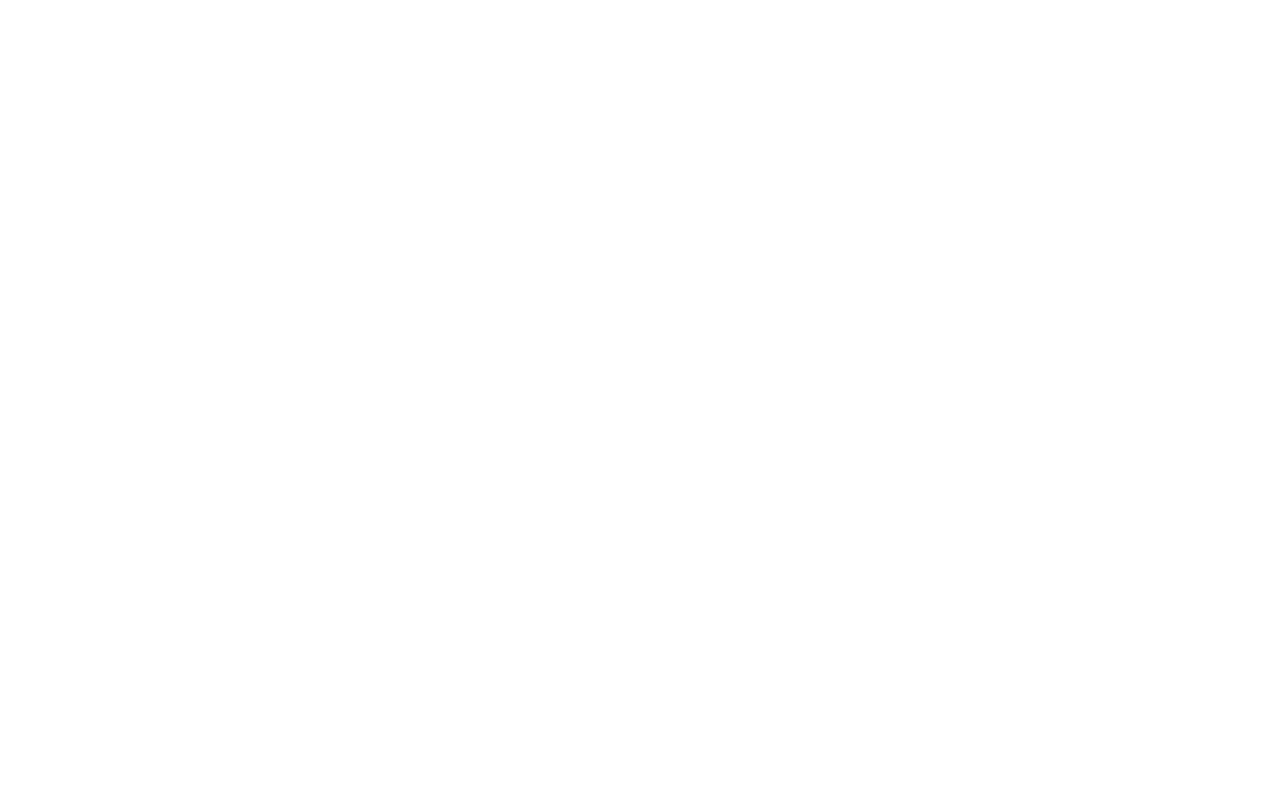
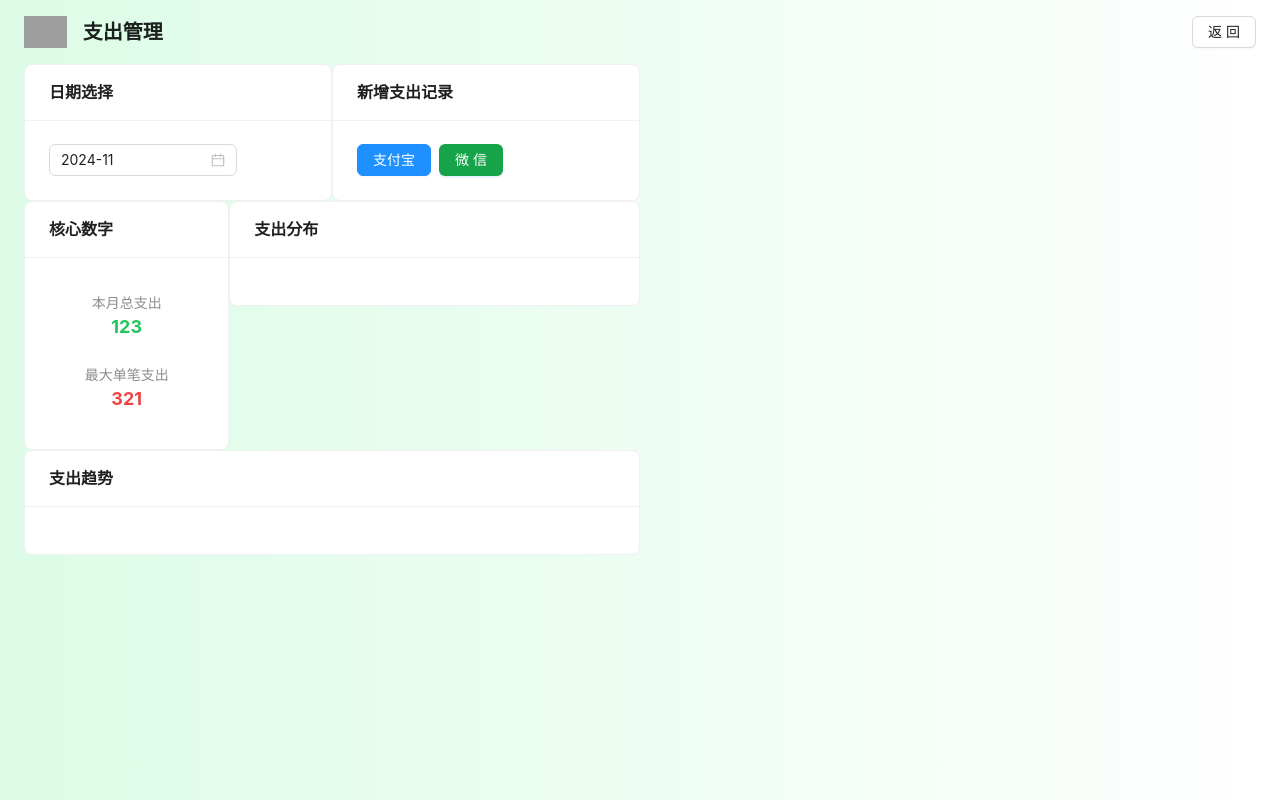
Before and after one commit to DennyNo1/money-book, a React (Create React App) app in the folder front-end/: page /expense in a window 1280 px wide. Before the commit this address had no page. Built offline with nearby package versions, Linux system fonts and the light colour scheme; grey boxes are pictures that could not be loaded.

Commit message:
build basic framword for page expense

```diff
--- a/front-end/src/App.js
+++ b/front-end/src/App.js
@@ -10,6 +10,7 @@
 import Test from "./pages/Test.jsx";
 import { ConfigProvider } from "antd"
 import InvestChart from "./pages/InvestChart.jsx";
+import Expense from "./pages/Expense.jsx";
 //import "./App.css"; // 引入样式文件（如果有）
 
 //App.js 是作为根组件，其他组件通常会在其中被嵌套。
@@ -62,7 +63,7 @@
             <Route path="/register" element={<Register />}></Route>
             <Route path="/code" element={<Code />}></Route>
             <Route path="/test" element={<Test />} />
-
+            <Route path="/expense" element={<Expense />} />
           </Routes>
         </BrowserRouter>
       </ConfigProvider>
--- /dev/null
+++ b/front-end/src/pages/Expense.jsx
@@ -0,0 +1,105 @@
+import { useEffect, useState } from "react";
+import {
+    Row,
+    Col,
+    Card,
+    Empty,
+    Button,
+    Typography,
+    message,
+    Layout,
+    DatePicker,
+    Space
+} from "antd";
+import dayjs from 'dayjs';
+const { Title, Text } = Typography;
+
+const { Header, Content } = Layout;
+export default function Expense() {
+    const [datePicker, setDatePicker] = useState(dayjs(new Date()));
+    const datePickerOnChange = (date, dateString) => {
+        console.log(date, dateString);
+        setDatePicker(date);
+
+    }
+    return (
+        <Layout className="h-screen ">
+            {/* AppBar */}
+            <Header className="h-1/8 bg-gradient-to-r from-green-100 to-white shadow-md px-6 flex justify-between items-center">
+                <div className="flex items-center">
+                    <img src="/logo.svg" alt="Logo" className="h-8 mr-4" />
+                    <Title level={4} style={{ margin: 0 }}>支出管理</Title>
+                </div>
+                <Button onClick={() => window.history.back()}
+                >返回</Button>
+
+            </Header>
+
+            <Content className="px-6 bg-gradient-to-r from-green-100 to-white ">
+                <Row gutter={[0, 24]}>
+                    <Col span={6}>
+                        <Card
+                            title={<div >日期选择</div>}
+                        >
+                            <DatePicker onChange={datePickerOnChange} picker="month" defaultValue={datePicker} />
+                        </Card>
+                    </Col>
+                    <Col span={6}>
+                        <Card
+                            title={<div >新增支出记录</div>}
+                        >
+                            <Space>
+                                <Button style={{
+                                    backgroundColor: '#1E90FF',
+                                    borderColor: '#1E90FF',
+                                    color: '#fff'                // 自定义文字色
+                                }} >
+                                    支付宝
+                                </Button>
+                                <Button type="primary" >
+                                    微信
+                                </Button></Space>
+
+
+                        </Card>
+                    </Col>
+                </Row>
+                <Row >
+                    <Col span={4}>
+                        <Card
+                            title={<div >核心数字</div>}
+                        >
+                            <div className="p-3 rounded-lg hover:bg-green-50 transition-colors duration-200">
+                                <Text type="secondary" className="block text-center text-sm">本月总支出</Text>
+                                <div className="text-lg font-bold text-green-500 text-center">123</div>
+                            </div>
+                            <div className="p-3 rounded-lg hover:bg-red-50 transition-colors duration-200">
+                                <Text type="secondary" className="block text-center text-sm">最大单笔支出</Text>
+                                <div className="text-lg font-bold text-red-500 text-center">
+                                    321
+                                </div>
+                            </div>
+                        </Card>
+                    </Col>
+                    <Col span={8}>
+                        <Card
+                            title={<div >支出分布</div>}
+                        >
+                        </Card>
+                    </Col>
+                </Row>
+
+                <Row>
+                    <Col span={12}>
+                        <Card
+                            title={<div >支出趋势</div>}
+                        >
+                        </Card>
+                    </Col>
+                </Row>
+
+            </Content>
+
+        </Layout>
+    )
+}
--- a/front-end/src/pages/Home.jsx
+++ b/front-end/src/pages/Home.jsx
@@ -1,4 +1,4 @@
-import React, { useEffect, useState } from "react";
+import { useEffect, useState } from "react";
 import "../input.css";
 import { useNavigate } from "react-router-dom";
 import {
@@ -21,12 +21,11 @@
   LogoutOutlined,
   PieChartOutlined,
   WalletOutlined,
-  KeyOutlined,
+
   DownOutlined,
   AccountBookOutlined,
   QuestionCircleOutlined,
-  CloseOutlined,
-  PayCircleOutlined,
+
   TransactionOutlined
 } from "@ant-design/icons";
 import ChartComponent from "../components/ChartComponent";
@@ -480,7 +479,7 @@
       <Header className="h-1/8 bg-gradient-to-r from-green-100 to-white shadow-md px-6 flex justify-between items-center">
         <div className="flex items-center">
           <img src="/logo.svg" alt="Logo" className="h-8 mr-4" />
-          <Title level={4} style={{ margin: 0 }}>财务管理系统</Title>
+          <Title level={4} style={{ margin: 0 }}>小钱书系统</Title>
         </div>
         <Dropdown overlay={userMenu} placement="bottomRight">
           <div className="flex items-center cursor-pointer">
@@ -531,7 +530,7 @@
             <Card
               title={<div className="flex items-center"><TransactionOutlined className="mr-2" />支出管理</div>}
               className=" shadow-md hover:shadow-lg transition-shadow"
-              extra={<Button type="primary" onClick={() => handleNavigate('/code')}>进入</Button>}
+              extra={<Button type="primary" onClick={() => handleNavigate('/expense')}>进入</Button>}
             >
               <div className="flex flex-col h-56 justify-between">
                 <div className="text-center p-4">
@@ -572,7 +571,12 @@
                     开始记月支出
                   </Button> */}
                   <Button
-                    type="primary"
+                    color="default"
+                    variant="filled"
+                    style={{
+                      color: '#15803d',
+                      backgroundColor: '#dcfce7',               // 自定义文字色
+                    }}
                     onClick={() => {
                       setModalOpen(true)
                     }}
@@ -588,11 +592,9 @@
                       maxWidth: '200px'  // 设置最大宽度
                     }}
                   >
-                    <Button type="primary"
+                    <Button color="primary" variant="filled"
                       style={{
-                        backgroundColor: '#1E90FF',
-                        borderColor: '#1E90FF',
-                        color: '#fff'                // 自定义文字色
+                        color: '#1E90FF'               // 自定义文字色
                       }} >
                       修改现金流项目数值 <DownOutlined />
                     </Button>
@@ -606,7 +608,7 @@
                       maxWidth: '200px'  // 设置最大宽度
                     }}
                   >
-                    <Button type="primary" danger >
+                    <Button color="danger" variant="filled" >
                       删除现金流项目 <DownOutlined />
                     </Button>
                   </Dropdown>
```
